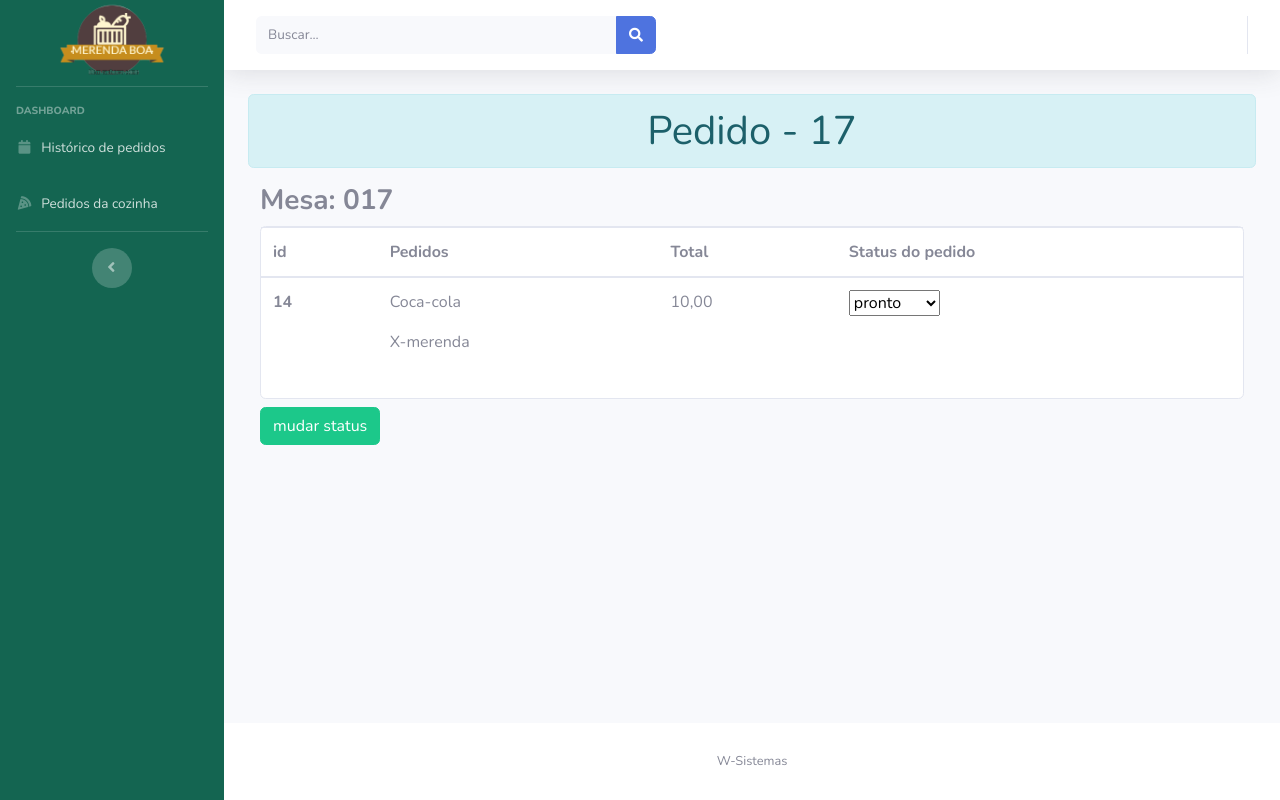
After one commit to willcutrim/gerenciamento-de-pedidos-web, a Django app: page /pedidos-detalhe-cozinha/14 in a window 1280 px wide. The commit adds this page. Run offline with Django 4.2, Linux system fonts and the light colour scheme; data comes from the database, SQL or seed files in the repository; both versions use the stored data as it was after the commit; some libraries are stand-ins or nearby versions.

Commit message:
mudanças no models e add endpoint cozinha

```diff
--- a/pedidos/forms.py
+++ b/pedidos/forms.py
@@ -6,3 +6,9 @@ class FormPedido(forms.ModelForm):
     class Meta:
         model = Pedidos
         fields = ['status_de_pagamento']
+
+class FormStatusPedido(forms.ModelForm):
+
+    class Meta:
+        model = Pedidos
+        fields = ['status_do_pedido']
--- a/pedidos/models.py
+++ b/pedidos/models.py
@@ -12,18 +12,26 @@ class Pedidos(models.Model):
         ('pendente', 'Pendente'),
     )
 
+    STATUS_PEDIDO_CHOICE = (
+        ('pendente', 'Pendente'),
+        ('preparando', 'Preparando'),
+        ('pronto', 'Pronto')
+    )
+
     usuario = models.CharField(max_length=150)
     pedidos = models.ManyToManyField(Produtos, blank=True, related_name="pedidos")
     numero_da_mesa = models.IntegerField(null=False, blank=True)
     nome_do_cliente = models.CharField(max_length=150)
     data_do_pedido = models.DateTimeField(auto_now_add=True)
     valor_da_compra = models.DecimalField(decimal_places=2, max_digits=10, default=0, blank=True)
+    status_do_pedido = models.CharField(choices=STATUS_PEDIDO_CHOICE, max_length=15, blank=True, null=True)
     status_de_pagamento = models.CharField(choices=STATUS_PAGAMENTO, max_length=15, blank=True, null=True)
 
 
     def save(self, *args, **kwargs):
-        if not self.status_de_pagamento:
+        if not self.status_de_pagamento and not self.status_do_pedido:
             self.status_de_pagamento = 'pendente'
+            self.status_do_pedido = 'pendente'
         super().save(*args, **kwargs)
 
 
--- a/pedidos/templates/base.html
+++ b/pedidos/templates/base.html
@@ -74,6 +74,14 @@
             aria-expanded="true" aria-controls="collapseUtilities">
             <i class="fas fa-fw fa-calendar"></i>
             <span>Histórico de pedidos</span>
+        </a>
+    </li>
+
+    <li class="nav-item">
+        <a class="nav-link collapsed" href="{% url 'pedidos-cozinha' %}"
+            aria-expanded="true" aria-controls="collapseUtilities">
+            <i class="fas fa-fw fa-pizza-slice"></i>
+            <span>Pedidos da cozinha</span>
         </a>
     </li>
 
--- /dev/null
+++ b/pedidos/templates/html/detalhe-pedido-cozinha.html
@@ -0,0 +1,63 @@
+{% extends 'base.html' %}
+
+{% block title %}Pedido {{pedido.numero_da_mesa}} {% endblock %}
+
+{% block content %}
+<h1 class="text-center alert alert-info">Pedido - {{pedido.numero_da_mesa}}</h1>
+<div class="col-12">
+    <h3><strong>Mesa: 0{{ pedido.numero_da_mesa }}</strong></h3>
+
+    <div class="card">
+      <table class="table">
+        <thead>
+          <tr>
+            <th scope="col">id</th>
+            <th scope="col">Pedidos</th>
+            <th scope="col">Total</th>
+            <th scope="col">Status do pedido</th>
+          </tr>
+        </thead>
+        <tbody>
+
+            <tr>
+              <th scope="row">{{pedido.pk}}</th>
+              <td>
+                {% for i in list_pedidos%}
+                    <p>{{i}}</p>
+                {% endfor %}
+            </td>
+              <td>{{pedido.valor_da_compra}}</td>
+
+              <form method="post">{% csrf_token %}
+                <td>
+                  <select name="status_do_pedido" id="id_status_do_pedido">
+                    <option value="{{pedido.status_do_pedido}}" selected="">{{pedido.status_do_pedido}}</option>
+                    {% if pedido.status_do_pedido == 'pendente'%}
+
+                    <option value="preparando">Preparando</option>
+
+                    <option value="pronto">Pronto</option>
+                    {% else %}
+                    <option value="pendente">Pendente</option>
+
+                    <option value="pronto">Pronto</option>
+                  {% endif%}
+                  </select>
+                </td>
+            </tr>
+        </tbody>
+      </table>
+    </div>
+        <button type="submit" class="btn btn-success mt-2">mudar status</button>
+      </form>
+    </div>
+{% endblock %}
+
+{% comment %}
+{% if pedido.status_do_pedido == 'pendente'%}
+                      <option value="pendente">Pendente</option>
+                      {% elif pedido.status_do_pedido == 'preparando'%}
+                      <option value="preparando">preparando</option>
+                      {% elif pedido.status_do_pedido == 'pronto'%}
+                      <option value="pronto">Pronto</option>
+                      {% endif %} {% endcomment %}
--- a/pedidos/urls.py
+++ b/pedidos/urls.py
@@ -1,10 +1,12 @@
 from django.urls import path
 from pedidos.apiGetControllerPedidos import PedidosList, PedidoCreate
-from pedidos.views import index, pedido_detalhe, historico_de_pedidos
+from pedidos.views import index, pedido_detalhe, historico_de_pedidos, pedidos_da_cozinha, pedido_cozinha_detalhe
 
 urlpatterns = [
     path('', index, name='index'),
     path('pedidos-detalhe/<int:pk>', pedido_detalhe, name='pedidos-detalhe'),
+    path('pedidos-cozinha/', pedidos_da_cozinha, name='pedidos-cozinha'),
+    path('pedidos-detalhe-cozinha/<int:pk>', pedido_cozinha_detalhe, name='pedidos-detalhe-cozinha'),
 
     path('api-pedidos/', PedidosList.as_view(), name='api-pedidos'),
     path('pedidos-create/', PedidoCreate.as_view(), name='pedidos-create'),
--- a/pedidos/views.py
+++ b/pedidos/views.py
@@ -1,15 +1,15 @@
 from django.shortcuts import redirect, render, HttpResponse
 from pedidos.serializers import PedidosSerializer
 from produtos.models import Produtos
-from .forms import FormPedido
+from .forms import FormPedido, FormStatusPedido
 from .models import Pedidos
-
+from django.db.models import Q
 from django.contrib.auth.decorators import login_required
 
 
 @login_required(login_url="/usuario/login/")
 def index(request):
-    pedidos = Pedidos.objects.filter(status_de_pagamento='pendente')
+    pedidos = Pedidos.objects.filter(status_de_pagamento='pendente', status_do_pedido='pronto')
     user = request.user
 
     return render(request, 'html/pedidos.html', {'pedidos': pedidos, 'user': user})
@@ -33,3 +33,22 @@ def pedido_detalhe(request, pk):
 def historico_de_pedidos(request):
     all_pedidos = Pedidos.objects.filter(status_de_pagamento='pago')
     return render(request, 'html/historico-de-pedidos.html', {'all_pedidos': all_pedidos})
+
+
+def pedidos_da_cozinha(request):
+    pedidos = Pedidos.objects.filter(Q(status_do_pedido='pendente') | Q(status_do_pedido='preparando'))
+
+    return render(request, 'html/pedidos-da-cozinha.html', {'pedidos': pedidos})
+
+def pedido_cozinha_detalhe(request, pk):
+    pedido = Pedidos.objects.get(pk=pk)
+    list_pedidos = pedido.pedidos.all()
+
+    if request.method == "POST":
+        form = FormStatusPedido(request.POST, instance=pedido)
+        if form.is_valid():
+            form.save()
+            return redirect('pedidos-cozinha')
+    else:
+        form = FormStatusPedido(instance=pedido)
+    return render(request, 'html/detalhe-pedido-cozinha.html', {'pedido': pedido, 'form': form, 'list_pedidos':list_pedidos})
--- a/usuario/templates/base.html
+++ b/usuario/templates/base.html
@@ -73,7 +73,7 @@
             <i class="fas fa-fw fa-calendar"></i>
             <span>Histórico de pedidos</span>
         </a>
-    </li>
+        </li>
 
       <!-- Divider -->
       <hr class="sidebar-divider d-none d-md-block">
--- a/usuario/templates/html/user_list.html
+++ b/usuario/templates/html/user_list.html
@@ -27,6 +27,6 @@ Usuários
 
       </tbody>
     </table>
-    <a href="{% url 'cadastrar-usuario' %}" class="btn btn-primary btn-sm">Cadastrrar usuário</a>
+    <a href="{% url 'cadastrar-usuario' %}" class="btn btn-primary btn-sm">Cadastrar usuário</a>
   </div>
 {% endblock %}
```
Also changed, not shown: pedidos/templates/html/pedidos-da-cozinha.html (added, +43 -0 lines), README.md, db.sqlite3, media/Image/guarana.png (added), pedidos/migrations/0004_pedidos_status_do_pedido.py (added), 1 other file.
